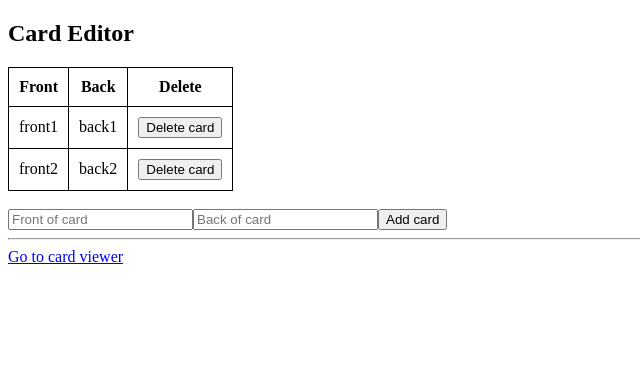
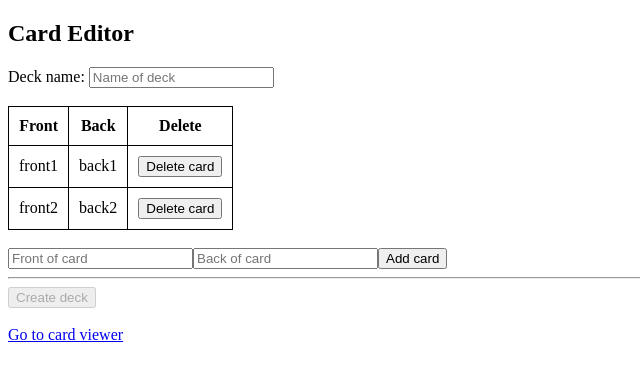
Before and after one commit to aluckyducky/datamatch-bootcamp, a React (Create React App) app: page /editor in a window 1280 px wide. Shown: the top 378 px of the page, without its empty margins (0-640 px from the left). Built offline with nearby package versions, Linux system fonts and the light colour scheme; no server answers.

Commit message:
Added a deck name input box to the CardEditor, along with a selectively disabled Create Deck button

```diff
--- a/src/CardEditor.js
+++ b/src/CardEditor.js
@@ -12,6 +12,7 @@ class CardEditor extends React.Component {
                 { front: 'front1', back: 'back1'},
                 { front: 'front2', back: 'back2'},
             ],
+            name: '',
         };
     }
 
@@ -28,11 +29,9 @@ class CardEditor extends React.Component {
     };
 
     deleteCard = index => {
-        if (this.state.cards.length > 1) {
-            const cards = this.state.cards.slice();
-            cards.splice(index, 1);
-            this.setState({ cards });
-        }
+        const cards = this.state.cards.slice();
+        cards.splice(index, 1);
+        this.setState({ cards });
     };
 
     handleChange = event => this.setState({ [event.target.name]: event.target.value });
@@ -53,6 +52,16 @@ class CardEditor extends React.Component {
         return (
             <div>
                 <h2>Card Editor</h2>
+                <div>
+                    Deck name: {" "}
+                    <input
+                        name="name"
+                        onChange={this.handleChange}
+                        placeholder="Name of deck"
+                        value={this.state.name}
+                    />
+                </div>
+                <br />
                 <table>
                     <thead>
                         <tr>
@@ -78,6 +87,12 @@ class CardEditor extends React.Component {
                 />
                 <button onClick={this.addCard} >Add card</button>
                 <hr/>
+                <div>
+                    <button
+                        disabled={!this.state.name.trim() || this.state.cards.length === 0}
+                    >Create deck</button>
+                </div>
+                <br />
                 <Link to="/viewer">Go to card viewer</Link>
             </div>
         );
```
